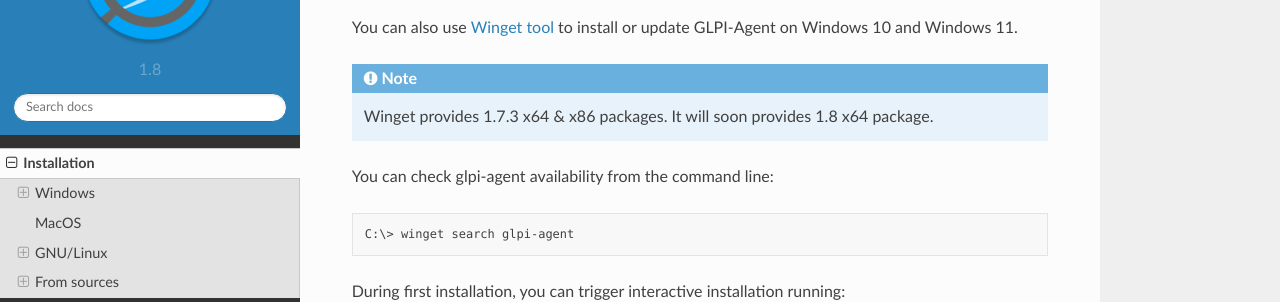
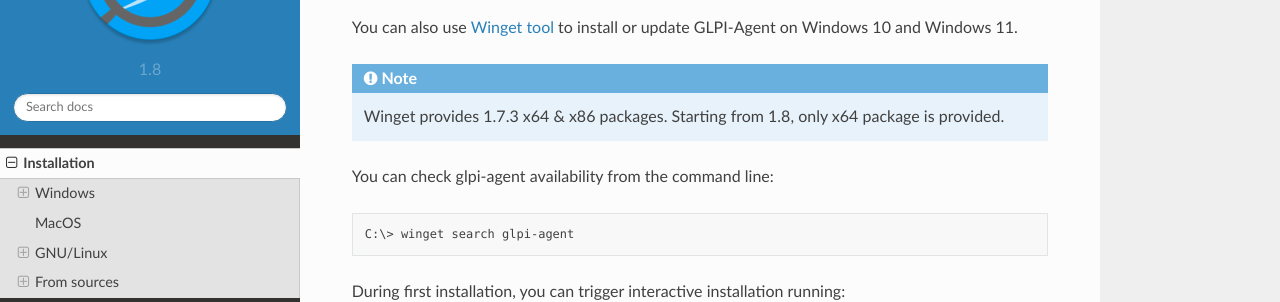
Before and after one commit to glpi-project/doc-agent, a Sphinx documentation site: the page built from source/installation/index.rst, in a window 1280 px wide and 900 px high, scrolled down 910 px. Shown: the part 151-453 px from the top of the window. Built offline with Sphinx 7.4.7 and the Read the Docs theme 2.0.0, drawn with Linux system fonts in a browser that asks for light colours.

Commit message:
Winget now supports v1.8

```diff
--- a/source/installation/index.rst
+++ b/source/installation/index.rst
@@ -42,7 +42,7 @@
 
 .. note::
 
-   Winget provides 1.7.3 x64 & x86 packages. It will soon provides 1.8 x64 package.
+   Winget provides 1.7.3 x64 & x86 packages. Starting from 1.8, only x64 package is provided.
 
 You can check glpi-agent availability from the command line:
 
```
